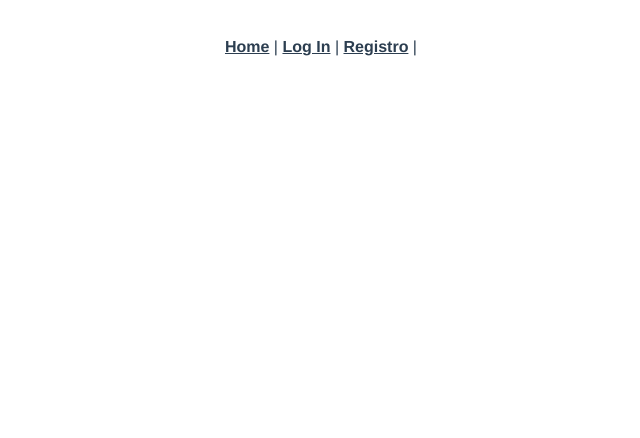
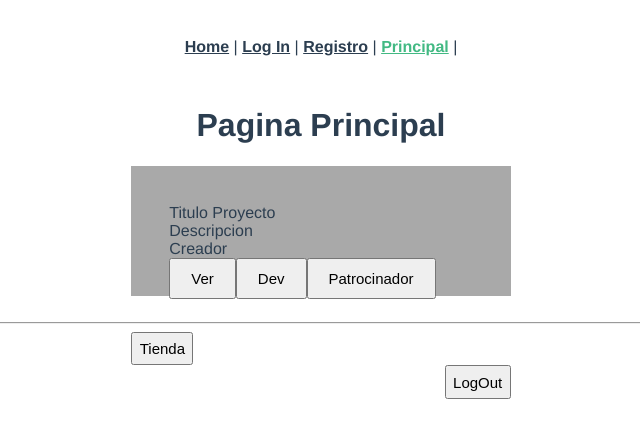
Before and after one commit to frodriguez84/DevHelper, a Vue app: page /principal in a window 1280 px wide. Shown: the top 438 px of the page, without its empty margins (319-959 px from the left). Built offline with nearby package versions, Linux system fonts and the light colour scheme.

Commit message:
agrego vista principal

```diff
--- a/src/App.vue
+++ b/src/App.vue
@@ -4,6 +4,7 @@
       <router-link to="/">Home</router-link> |
       <router-link to="/login">Log In</router-link> |
       <router-link to="/registro">Registro</router-link> |
+      <router-link to="/principal">Principal</router-link> |
     </div>
     <router-view/>
   </div>
--- a/src/router/index.js
+++ b/src/router/index.js
@@ -25,6 +25,15 @@ const routes = [
     // which is lazy-loaded when the route is visited.
     component: () => import(/* webpackChunkName: "about" */ '../views/Registro.vue')
   },
+
+  {
+    path: '/principal',
+    name: 'Principal',
+    // route level code-splitting
+    // this generates a separate chunk (about.[hash].js) for this route
+    // which is lazy-loaded when the route is visited.
+    component: () => import(/* webpackChunkName: "about" */ '../views/Principal.vue')
+  },
 ]
 
 const router = new VueRouter({
--- a/src/views/LogIn.vue
+++ b/src/views/LogIn.vue
@@ -12,16 +12,16 @@
     </div>
     <br />
     <div>
+      <router-link to="/principal">
       <button>Ingresar</button>
+      </router-link>
       <br />
       <br />
       <div>
         <h2>Crear cuenta</h2>
         <router-link to="/registro">
           <button>Registrarse</button>
-
-
-        </router-link>
+          </router-link>
       </div>
       <br />
       <br />
@@ -46,6 +46,8 @@ export default {
     return {
       titulo: "Prueba de Data",
       num: 0,
+      dni: "123",
+      pass: "123",
 
     };
   },
@@ -54,6 +56,11 @@ export default {
     suma() {
       this.num++;
     },
+    validacion(){
+      if(this.dni === "123" && this.pass === "123"){
+
+      }
+    }
 
   },
 };
--- /dev/null
+++ b/src/views/Principal.vue
@@ -0,0 +1,91 @@
+<template>
+  <div class="principal">
+    <h1>{{ titulo }}</h1>
+
+    <div class="proyect">
+      <div class="text">Titulo Proyecto</div>
+      <div class="text">Descripcion</div>
+      <div class="text">Creador</div>
+
+      <div>
+        <button class="btn">Ver</button>
+      </div>
+
+      <div>
+        <button class="btn">Dev</button>
+      </div>
+      <div>
+        <button class="btn">Patrocinador</button>
+      </div>
+    </div>
+    <br />
+    <hr />
+
+    <div class="bot">
+      <button class="tienda">Tienda</button>
+      <router-link to="/">
+        <button class="out">LogOut</button>
+      </router-link>
+    </div>
+  </div>
+</template>
+
+
+<script>
+// @ is an alias to /src
+import HelloWorld from "@/components/HelloWorld.vue";
+
+export default {
+  name: "Principal",
+  components: {
+    HelloWorld,
+  },
+
+  data() {
+    return {
+      titulo: "Pagina Principal",
+    };
+  },
+
+  methods: {},
+};
+</script>
+
+<style>
+.proyect {
+  background-color: darkgray;
+  padding: 3%;
+  margin-left: 35%;
+  margin-right: 35%;
+  text-align: left;
+}
+.btn {
+  padding: 10px 20px;
+  text-align: center;
+  text-decoration: none;
+  font-size: 15px;
+  cursor: pointer;
+  float: left;
+}
+.out {
+  text-align: center;
+  text-decoration: none;
+  font-size: 15px;
+  cursor: pointer;
+  float: right;
+  padding: 0.5%;
+  margin-left: 15%;
+  margin-right: 35%;
+}
+.tienda {
+  text-align: center;
+  text-decoration: none;
+  font-size: 15px;
+  cursor: pointer;
+  float: left;
+  padding: 0.5%;
+  margin-left: 35%;
+  margin-right: 15%;
+}
+
+</style>
--- a/src/views/Registro.vue
+++ b/src/views/Registro.vue
@@ -21,9 +21,7 @@
     <br />
     <br />
     <div>
-      <button @click="registro">Registrarse
-
-      </button>
+      <button @click="registro">Registrarse</button>
     </div>
   </div>
 </template>
@@ -40,7 +38,7 @@ export default {
 
   data() {
     return {
-      mensaje: "Se envio un mail a su casilla de correo",
+      mensaje: "Se envio un mail a su casilla de correo. Ingrese sus crendenciales en la pantalla de login",
     };
   },
 
```
